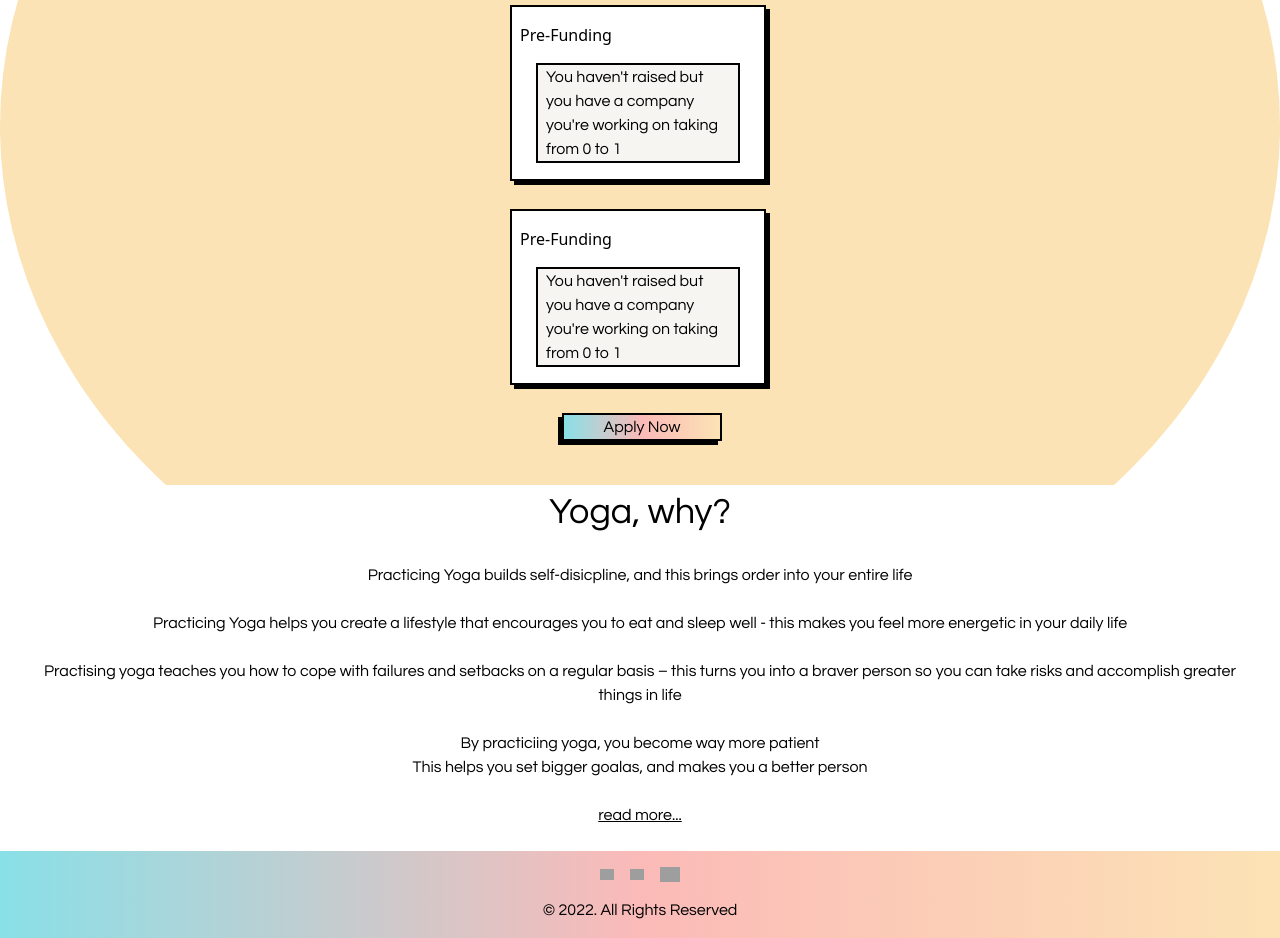
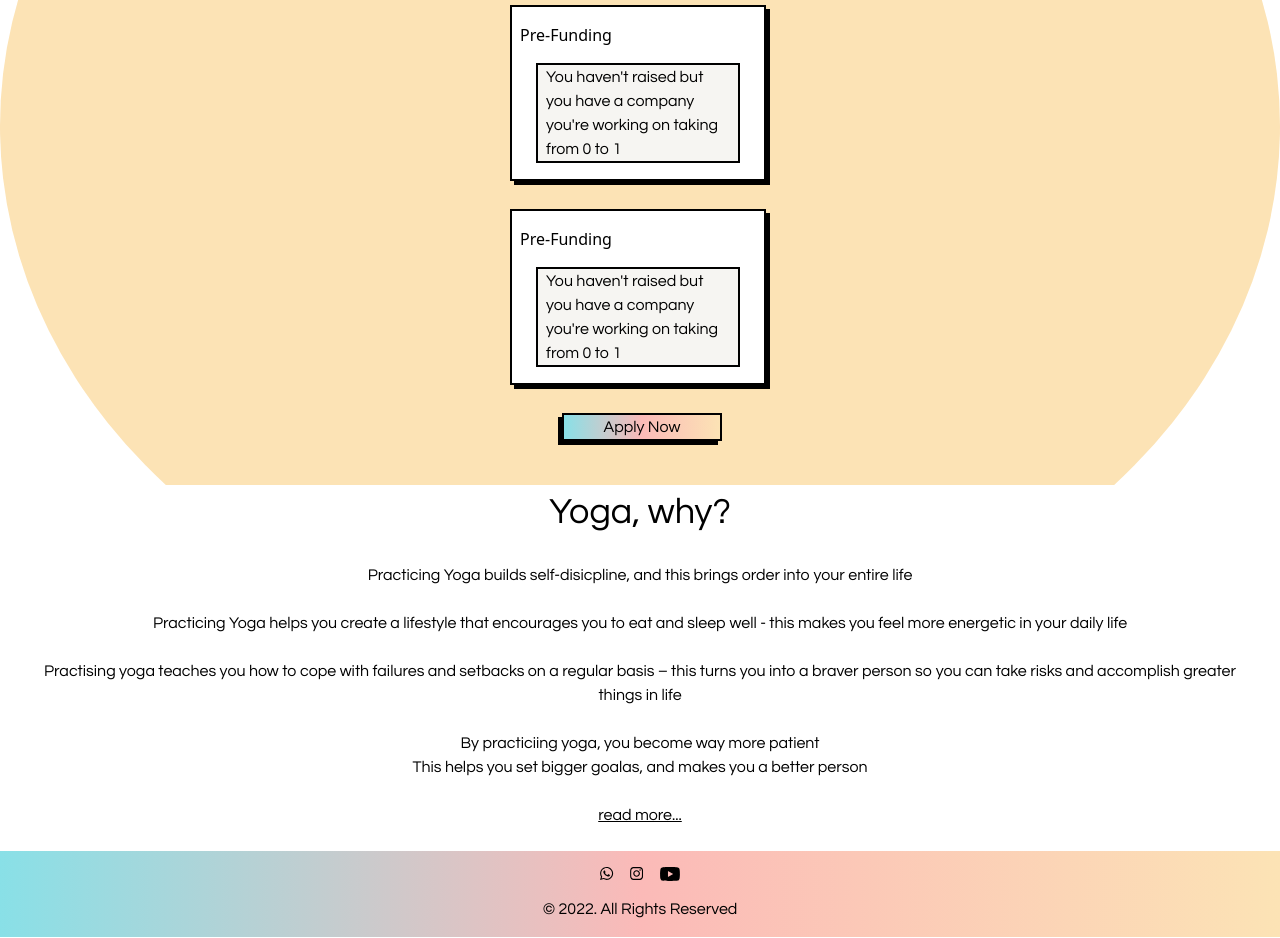
Before and after one commit to anandogs/sushmithashrikanth, an Astro site: page / in a window 1280 px wide. Shown: the part 1135-2073 px from the top of the page. Built offline with nearby package versions, Linux system fonts and the light colour scheme; Astro itself is replaced by a stand-in of ours; grey boxes are pictures that could not be loaded.

Commit message:
moved footer icons to public

```diff
--- a/src/components/Footer.svelte
+++ b/src/components/Footer.svelte
@@ -1,9 +1,23 @@
-
-<div class="grid justify-items-center gap-y-2 py-2">
-    <div>
-        <img src='/src/images/footer/whatsapp.svg' alt='whatsapp icon' width="14" height="14"/>
-        <img src='/src/images/footer/instagram.svg' alt='whatsapp icon' width="14" height="14"/>
-        <img src='/src/images/footer/youtube.svg' alt='whatsapp icon' width="19.87" height="14"/>
+<footer class="grid justify-items-center gap-y-4 py-4 bg-gradient-to-r from-[#89E0E7] via-[#FBBAB8] to-[#FCE3B5] mt-6">
+    <div class="flex justify-center items-center gap-x-4">
+        <img
+            src="/whatsapp.svg"
+            alt="whatsapp icon"
+            width="14"
+            height="14"
+        />
+        <img
+            src="/instagram.svg"
+            alt="whatsapp icon"
+            width="14"
+            height="14"
+        />
+        <img
+            src="/youtube.svg"
+            alt="whatsapp icon"
+            width="19.87"
+            height="14"
+        />
     </div>
-
-</div>
+<p>© 2022. All Rights Reserved</p>
+</footer>
--- a/src/pages/index.astro
+++ b/src/pages/index.astro
@@ -66,29 +66,7 @@ import Footer from "../components/Footer.svelte";
 			<p class="underline">read more...</p>
 		</section>
 
-		<div class="grid justify-items-center gap-y-4 py-4 bg-gradient-to-r from-[#89E0E7] via-[#FBBAB8] to-[#FCE3B5] mt-6">
-			<div class="flex justify-center items-center gap-x-4">
-				<img
-					src="src/images/footer/whatsapp.svg"
-					alt="whatsapp icon"
-					width="14"
-					height="14"
-				/>
-				<img
-					src="src/images/footer/instagram.svg"
-					alt="whatsapp icon"
-					width="14"
-					height="14"
-				/>
-				<img
-					src="src/images/footer/youtube.svg"
-					alt="whatsapp icon"
-					width="19.87"
-					height="14"
-				/>
-			</div>
-		<p>© 2022. All Rights Reserved</p>
-		</div>
+		<Footer />
 	</main>
 </Layout>
 
```
Also changed, not shown: public/instagram.svg (renamed from src/images/footer/instagram.svg), public/whatsapp.svg (renamed from src/images/footer/whatsapp.svg), public/youtube.svg (renamed from src/images/footer/youtube.svg).
